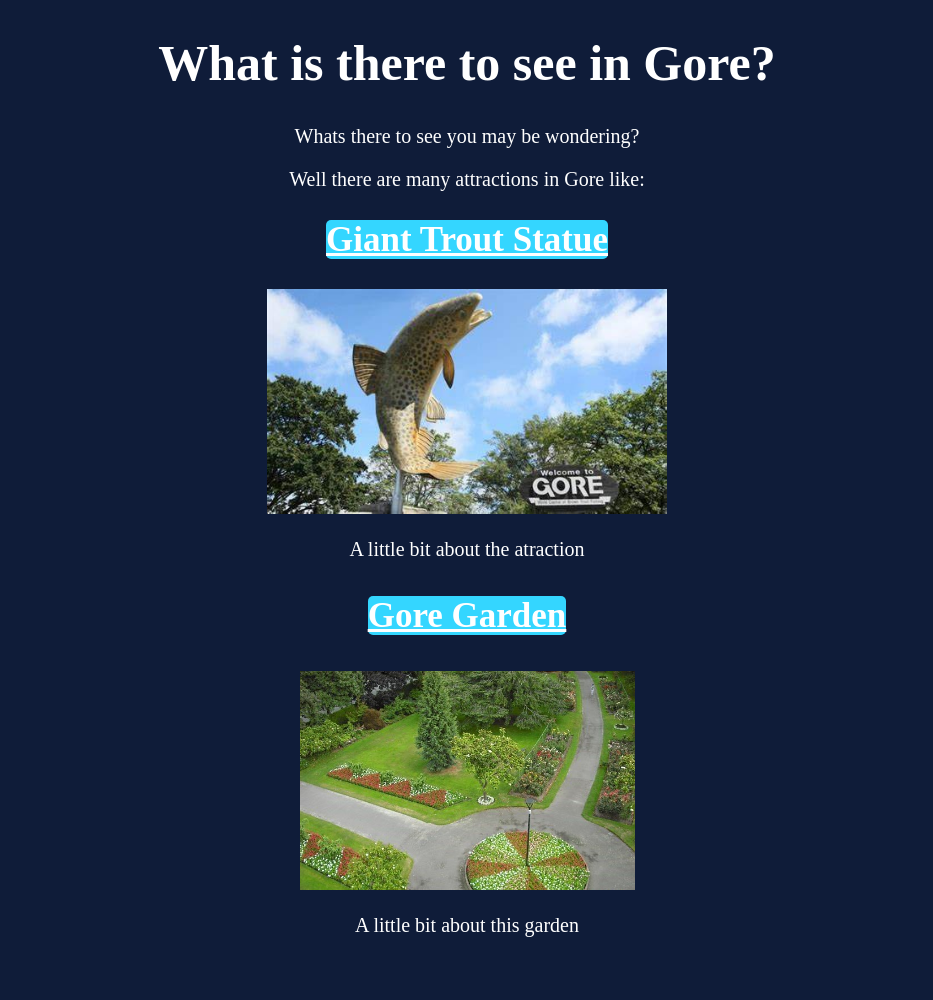
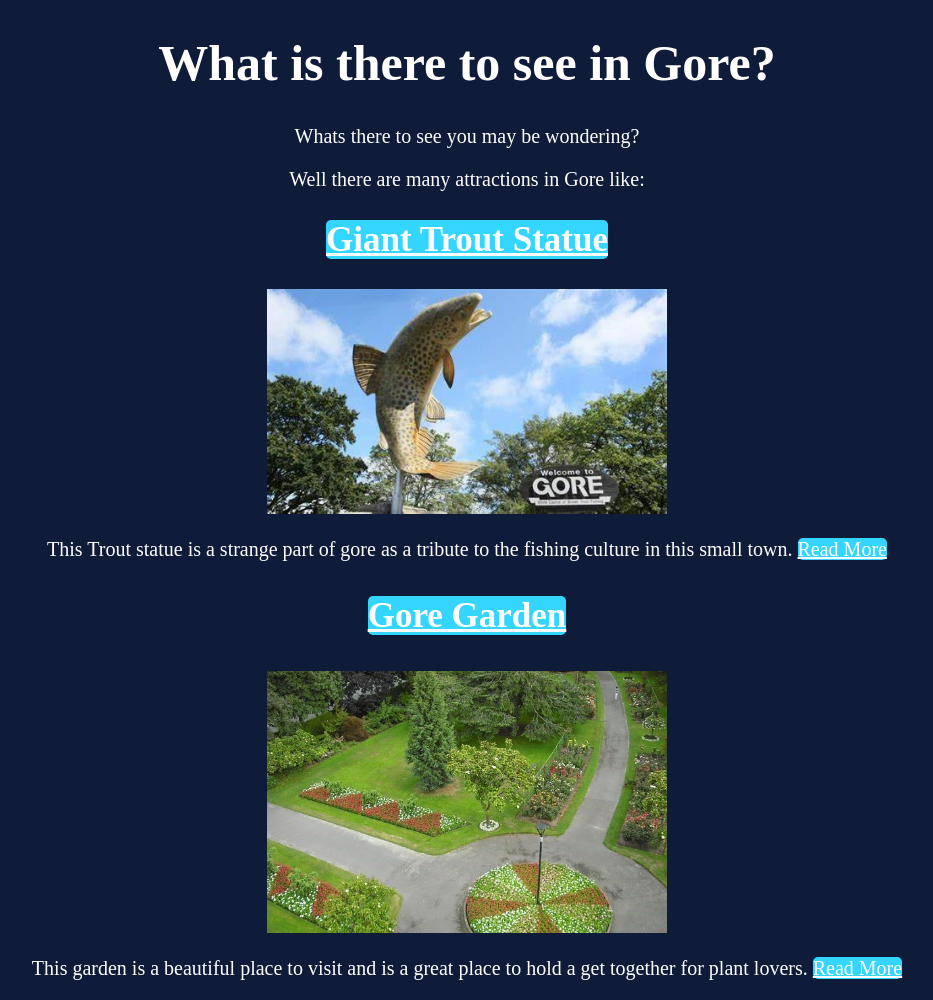
Before and after one commit to Ethan-Tayler/Web, a plain HTML site: page index.html in a window 1280 px wide. Shown: the whole page, without its empty margins (173-1106 px from the left). Before the commit the page ends 957 px from the top, so only its background shows below. Drawn offline with Linux system fonts and the light colour scheme; a script that the page names is missing.

Commit message:
added discriptions to main page

```diff
--- a/index.html
+++ b/index.html
@@ -15,12 +15,12 @@
       <p>Well there are many attractions in Gore like:</p>
       <h2 class="links"><a href="page1.html" class="links">Giant Trout Statue</a></h2>
       <img src="Trout.jpg" width=" 400px">
-      <p>A little bit about the atraction</p>
+      <p>This Trout statue is a strange part of gore as a tribute to the fishing culture in this small town. <a href="page1.html">Read More</a></p>
     </div>
     <div>
       <h3 class="links"><a href="page2.html" class="links">Gore Garden</a></h3>
-      <img src= "gore-public-gardens-photo.jpg" width= "335px">
-      <p>A little bit about this garden</p>
+      <img src= "gore-public-gardens-photo.jpg" width= "400px">
+      <p>This garden is a beautiful place to visit and is a great place to hold a get together for plant lovers. <a href="page2.html">Read More</a></p>
     </div>
   </body>
 </html>
```
